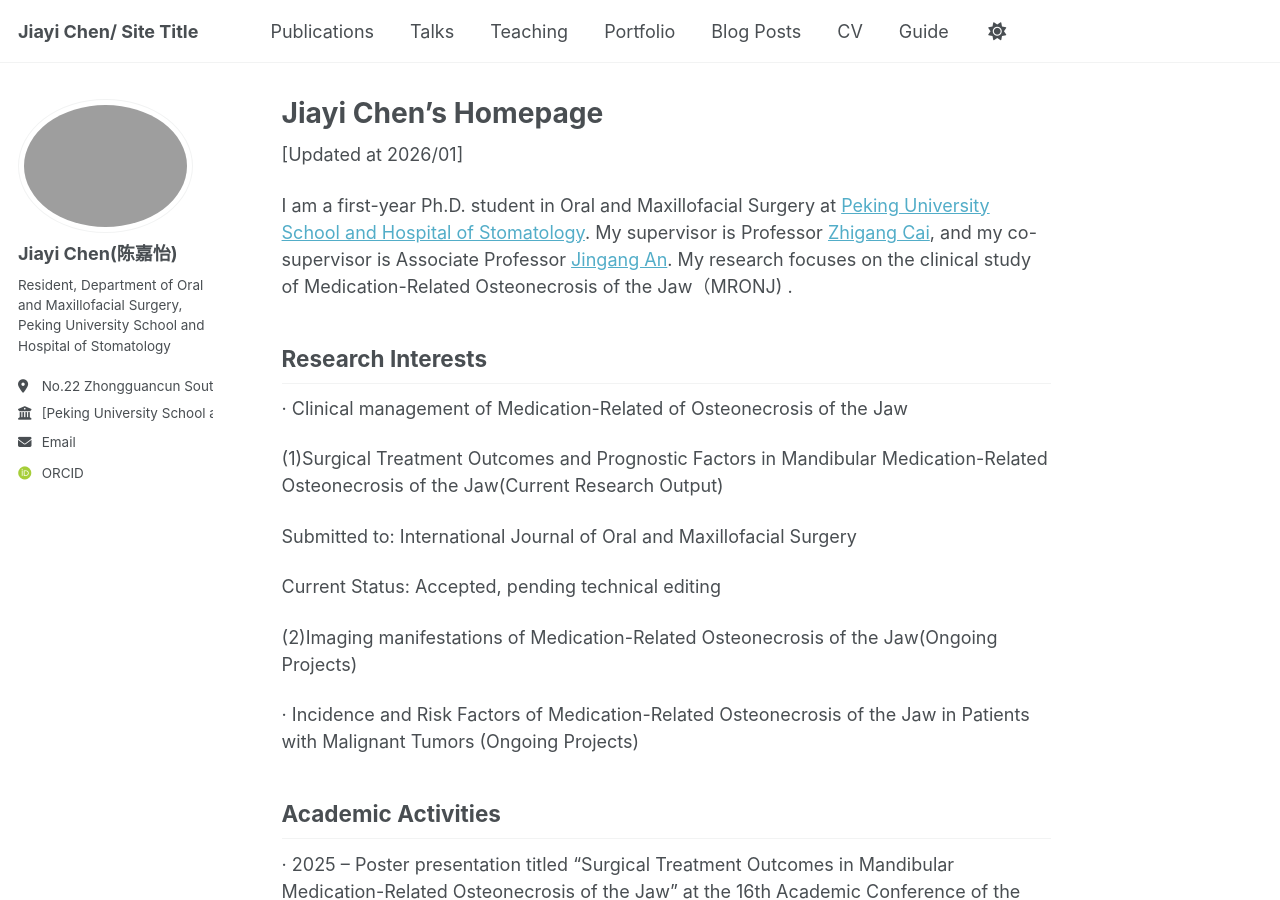
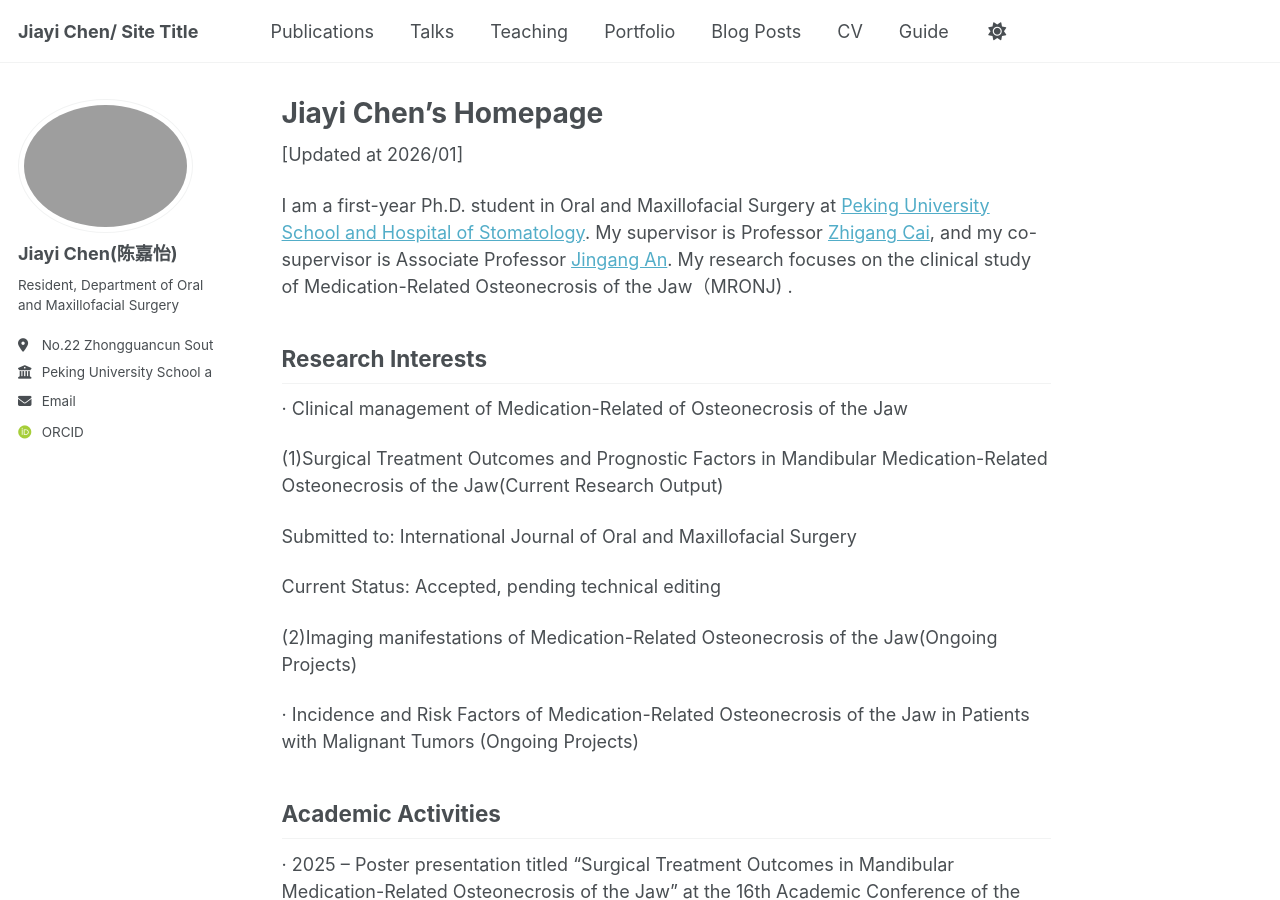
Before and after one commit to JaneJiayiChen/JaneJiayiChen.github.io, a Jekyll site: the page built from _pages/about.md, in a window 1280 px wide and 900 px high. Built offline with Jekyll 4.4.1, drawn with Linux system fonts in a browser that asks for light colours; some web fonts are replaced; a script that is not in the unit is left out.

Commit message:
Update _config.yml

```diff
--- a/_config.yml
+++ b/_config.yml
@@ -23,12 +23,12 @@ repository               : "academicpages/academicpages.github.io"
 #               Additional customization can be done by editing /_includes/author-profile.html
 author:
   # Biographic information
-  avatar           : "cjy.JPG"
+  avatar           : "homepage2.png"
   name             : "Jiayi Chen(陈嘉怡)"
   pronouns         : # example: "she/her"
-  bio              : "Resident, Department of Oral and Maxillofacial Surgery, Peking University School and Hospital of Stomatology"
+  bio              : "Resident, Department of Oral and Maxillofacial Surgery"
   location         : "No.22 Zhongguancun South Ave, Haidian District, Beijing 100081, PR China"
-  employer         : "[Peking University School and Hospital of Stomatology](https://ss.bjmu.edu.cn/)"
+  employer         : "Peking University School and Hospital of Stomatology"
   uri              : # URL
   email            : "janechen1999@pku.edu.cn"
 
```
